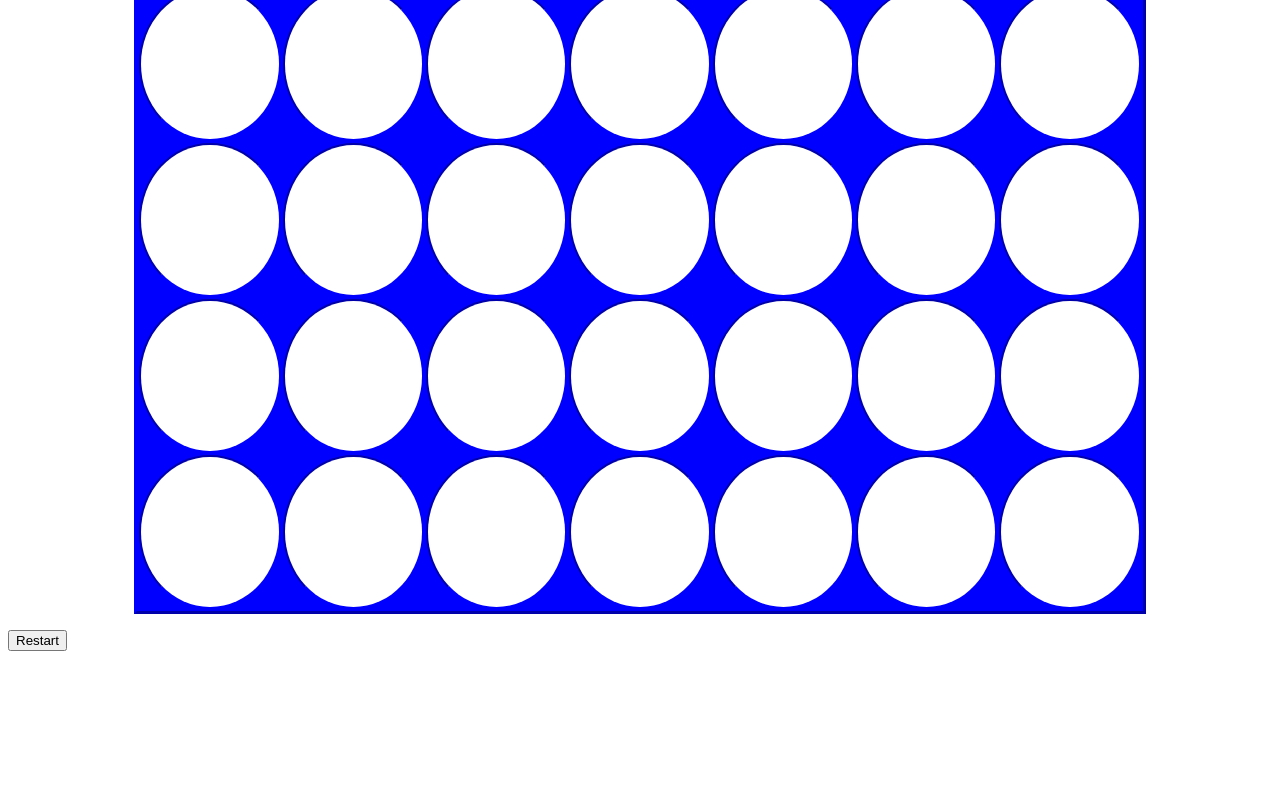
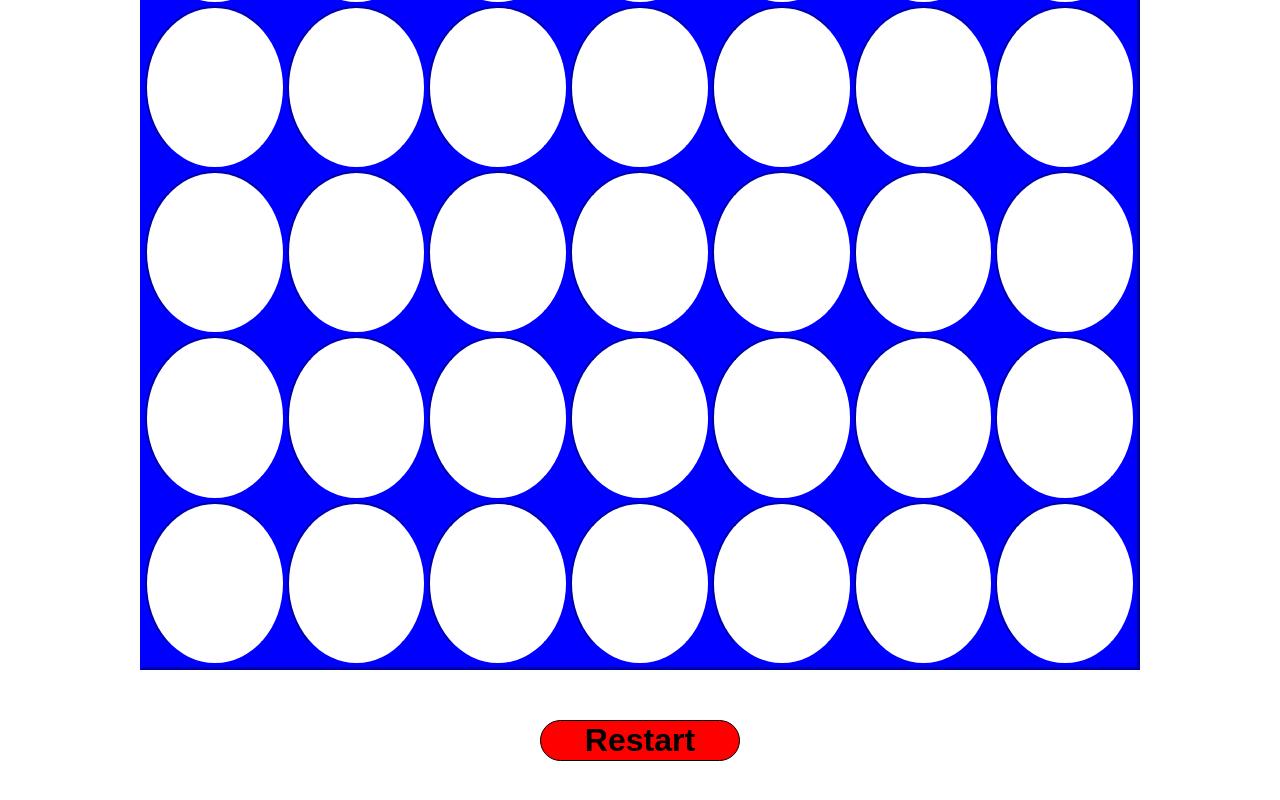
Before and after one commit to BihanMathieu/JS-Puissance4, a plain HTML site: page index.html in a window 1280 px wide. Shown: the part 338-1138 px from the top of the page. Before the commit the page ends 997 px from the top, so only its background shows below. Drawn offline with Linux system fonts and the light colour scheme.

Commit message:
ajout de commentaire

```diff
--- a/index.html
+++ b/index.html
@@ -9,8 +9,10 @@
 </head>
 <body>
     <section id="game"></section>
+    <div>
+        <button id="restart">Restart</button>
+    </div>
     <p id="victory"></p>
-    <button id="restart">Restart</button>
 </body>
 <script type="text/javascript" src="script.js"></script>
 </html>
--- a/script.js
+++ b/script.js
@@ -8,7 +8,7 @@ let table = document.createElement('table');
 puissance4();
 
 /**
- *
+ * Lance la partie
  */
 function puissance4(){
   createTable(6,7)
@@ -33,7 +33,7 @@ function puissance4(){
   }
 
   /**
-   *
+   * Fait passer les tour et place les jetons
    */
   function game(){
     const td = document.querySelectorAll('td');
@@ -48,7 +48,6 @@ function puissance4(){
           }
         }
         restart()
-        console.log(redToken)
       });
     });
   }
@@ -101,7 +100,7 @@ function verificationColumn(currentPlayer, object, colomnNumber) {
 
 /**
  * Crée un nouveau jeton a partir des coordonnées fourni et lui applique un style
- * @param {*} color la couleur du joueur actuellement en train de jouer
+ * @param {*} color la couleur du joueur
  * @param {*} x coordonées
  * @param {*} y coordonées
  */
@@ -112,6 +111,12 @@ function createPiece(color, x, y) {
 
 }
 
+
+/**
+ * Fonction qui vérifie si il y a victoire
+ * @param {*} tokenArray tableau qui regroupe la position des jetons
+ * @param {*} color couleur du joueur
+ */
 function victoryCheck(tokenArray,color) {
   let concatPositionToken = [];
   for (let i = 0; i < tokenArray.length; i++) {
@@ -123,7 +128,7 @@ function victoryCheck(tokenArray,color) {
       [valeur, valeur - 10, valeur - 20, valeur - 30].every(value => concatPositionToken.includes(value)) ||
       [valeur, valeur - 9, valeur - 18, valeur - 27].every(value => concatPositionToken.includes(value)) ||
       [valeur, valeur + 11, valeur + 22, valeur + 33].every(value => concatPositionToken.includes(value))) {
-        document.getElementById("victory").innerHTML = color+" Victory";
+        document.getElementById("victory").innerHTML = color+" victory !!!";
         victory = true
     }
   }
@@ -144,5 +149,6 @@ function restart(){
     redToken = [];
     yellowToken = [];
     victory = false;
+    document.getElementById("victory").innerHTML = "";
   });
 }
--- a/style.css
+++ b/style.css
@@ -2,7 +2,8 @@
 #game table {
     border: 3px blue outset;
     background-color: blue;
-    width: 80%;
+    width: 1000px;
+    height: 1000px;
     margin: auto;
 
 }
@@ -16,3 +17,36 @@
     background-color: white;
     cursor: pointer;
 }
+
+div{
+    width: 100%;
+    text-align: center;
+}
+
+#restart{
+    font-size: 2rem;
+    font-weight: 900;
+    width: 200px;
+    margin-top: 50px;
+    background-color: red;
+    border: 1px solid black;
+    border-radius: 25px;
+    cursor: pointer;
+    transition: all 0.1s ease-in-out;
+}
+
+#restart:hover{
+    transform: scale(1.1);
+}
+
+#victory{
+    font-size: 2.5rem;
+    width: 250px;
+    margin: 50px auto;
+    text-align: center;
+    font-weight: 700;
+}
+
+#victory::first-letter{
+    text-transform: capitalize;
+}
```
